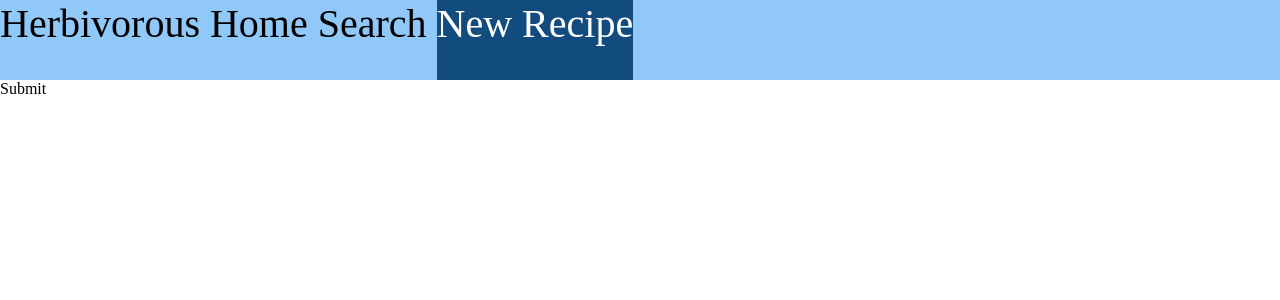
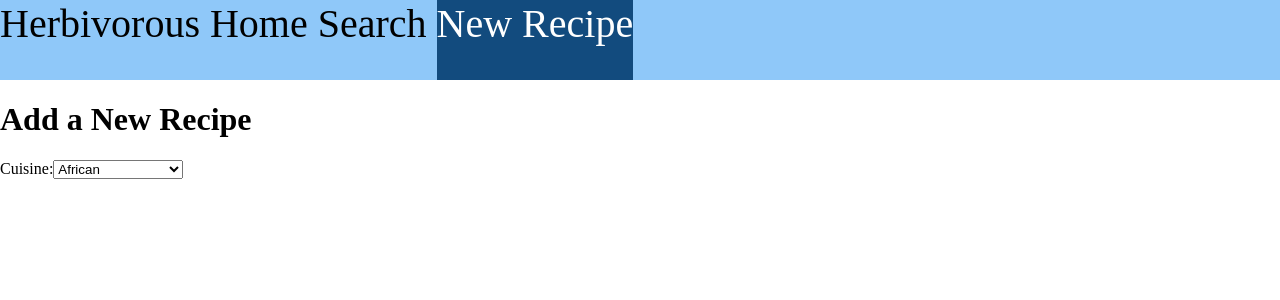
Before and after one commit to Pete-Fowler/herbivorous, a React (Create React App) app: page /submit in a window 1280 px wide. Shown: the top 300 px of the page. Built offline with nearby package versions, Linux system fonts and the light colour scheme; no server answers.

Commit message:
Add cuisine selector

```diff
--- a/src/components/App.js
+++ b/src/components/App.js
@@ -12,29 +12,29 @@ function App() {
   const [ card, setCard ] = useState('');
   const key = '7c9862ec65e5475e978e284fa042e7df';
 
-  useEffect(() => {
-    fetch1();
-  }, []);
+  // useEffect(() => {
+  //   fetch1();
+  // }, []);
 
-  useEffect(() => {
-    if(recipes !== false) fetch2();
-  }, [recipes, recipeIndex])
+  // useEffect(() => {
+  //   if(recipes !== false) fetch2();
+  // }, [recipes, recipeIndex])
 
-  function fetch1() {
-    fetch(`https://api.spoonacular.com/recipes/complexSearch?apiKey=${key}&sort=random&number=100&diet=vegan&type=main_course`)
-    .then(res => res.json())
-    .then(data => setRecipes(data.results));
-  }
+  // function fetch1() {
+  //   fetch(`https://api.spoonacular.com/recipes/complexSearch?apiKey=${key}&sort=random&number=100&diet=vegan&type=main_course`)
+  //   .then(res => res.json())
+  //   .then(data => setRecipes(data.results));
+  // }
 
-  function fetch2() {
-    fetch(`https://api.spoonacular.com/recipes/${recipes[recipeIndex].id}/card?apiKey=${key}`)
-      .then(res => res.json())
-      .then(data => setCard(data.url));
-  }
+  // function fetch2() {
+  //   fetch(`https://api.spoonacular.com/recipes/${recipes[recipeIndex].id}/card?apiKey=${key}`)
+  //     .then(res => res.json())
+  //     .then(data => setCard(data.url));
+  // }
 
-  function anotherRandomCard() {
-    setRecipeIndex(recipeIndex => recipeIndex + 1);
-  }
+  // function anotherRandomCard() {
+  //   setRecipeIndex(recipeIndex => recipeIndex + 1);
+  // }
 
   return (
     <div id='app'>
@@ -43,7 +43,7 @@ function App() {
         <Route exact path='/' element={
           <Home
           imageUrl={card}
-          anotherRandomCard={anotherRandomCard}
+          // anotherRandomCard={anotherRandomCard}
         />} />
         <Route path='/search' element={<Search />} />
         <Route path='/submit' element={<Submit />} />
--- a/src/components/Submit.js
+++ b/src/components/Submit.js
@@ -3,8 +3,46 @@ import '../styles/Submit.css';
 
 function Submit() {
 
+  const cuisines = [
+    "African",
+    "American",
+    "British",
+    "Cajun",
+    "Caribbean",
+    "Chinese",
+    "Eastern European",
+    "European",
+    "French",
+    "German",
+    "Greek",
+    "Indian",
+    "Irish",
+    "Italian",
+    "Japanese",
+    "Jewish",
+    "Korean",
+    "Latin American",
+    "Mediterranean",
+    "Mexican",
+    "Middle Eastern",
+    "Nordic",
+    "Southern",
+    "Spanish",
+    "Thai",
+    "Vietnamese"
+];
+
+const cuisineOptions = cuisines.map(string => <option>{string}</option>);
+
   return <div id='submit'>
-    Submit
+    <h1>Add a New Recipe</h1>
+    <form>
+      <label for="cuisine">Cuisine:
+        <select id='cuisine'>
+          {cuisineOptions}
+        </select>
+      </label>
+    </form>
   </div>
 }
 
```
